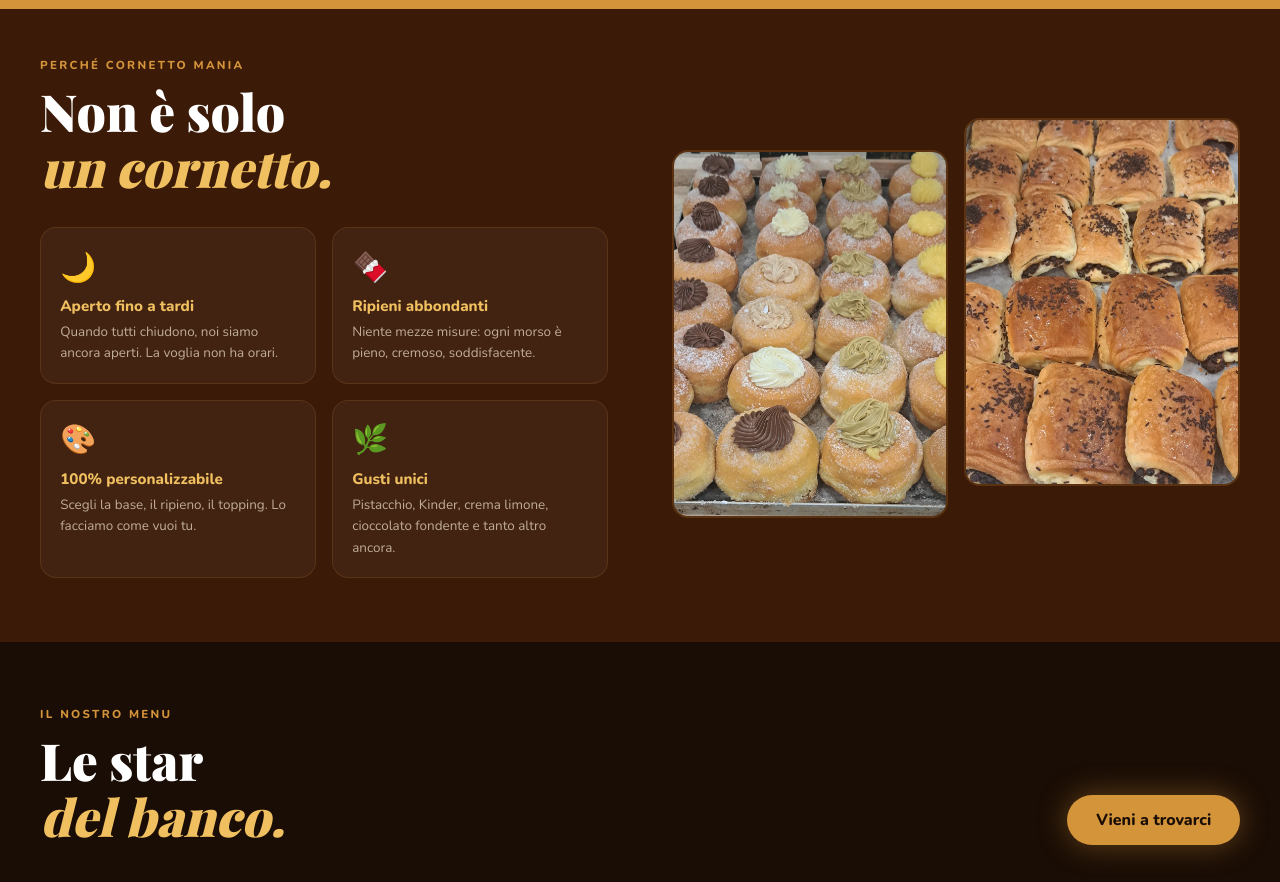
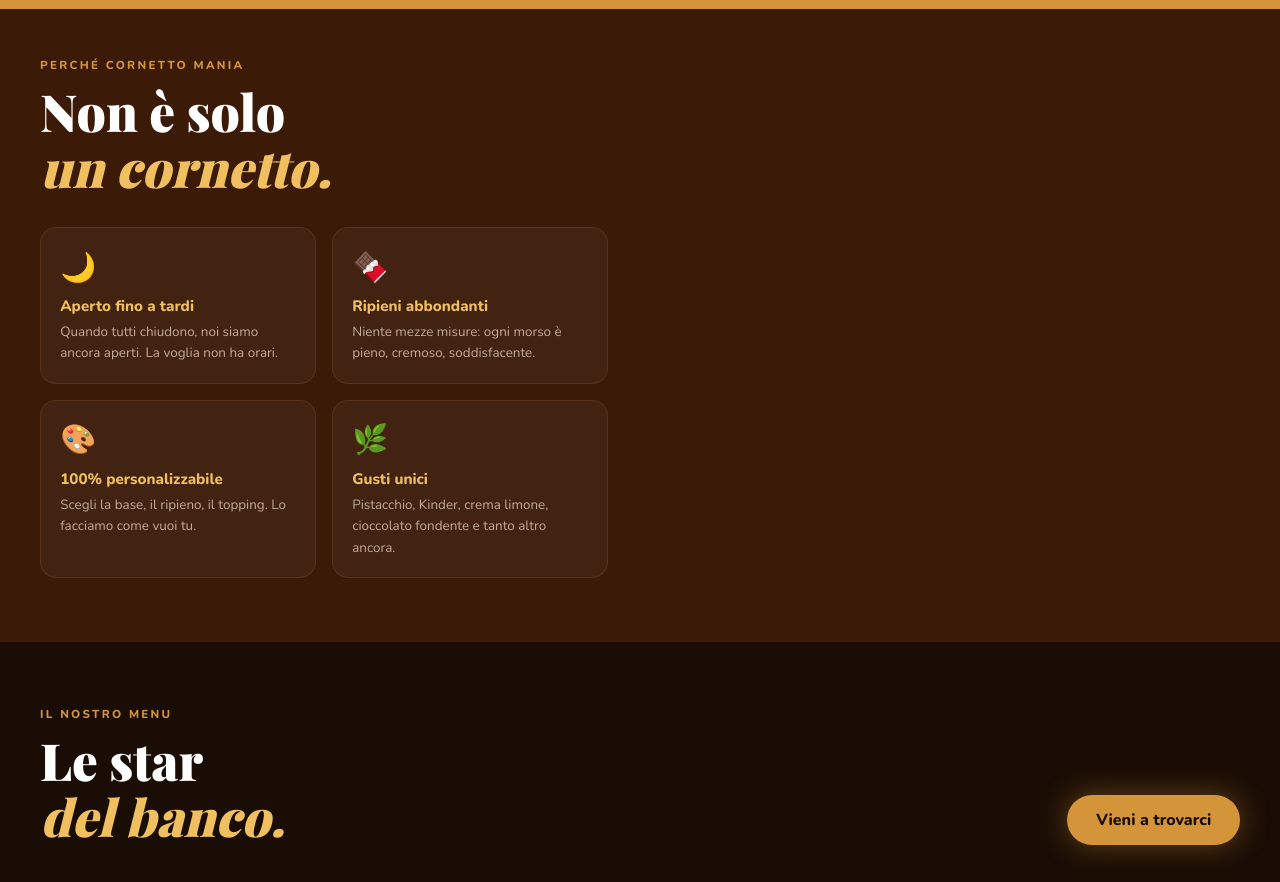
Before and after one commit to jajopelliccione-netizen/CornettoMania, a plain HTML site: page index.html in a window 1280 px wide. Shown: the part 1110-1992 px from the top of the page. Drawn offline with nearby package versions, Linux system fonts and the light colour scheme; a web font is replaced by a local one.

Commit message:
Remove features images from index.html
Removed the features images section from the HTML.

```diff
--- a/index.html
+++ b/index.html
@@ -566,10 +566,7 @@
           </div>
         </div>
       </div>
-      <div class="features-imgs">
-        <img src="2image.jpg" alt="Trancetto al pistacchio con crema abbondante e granella verde" />
-        <img src="3image.jpg" alt="Trancetto con crema pasticcera al limone e more fresche su zucchero a velo" />
-      </div>
+
     </div>
   </section>
 
```
